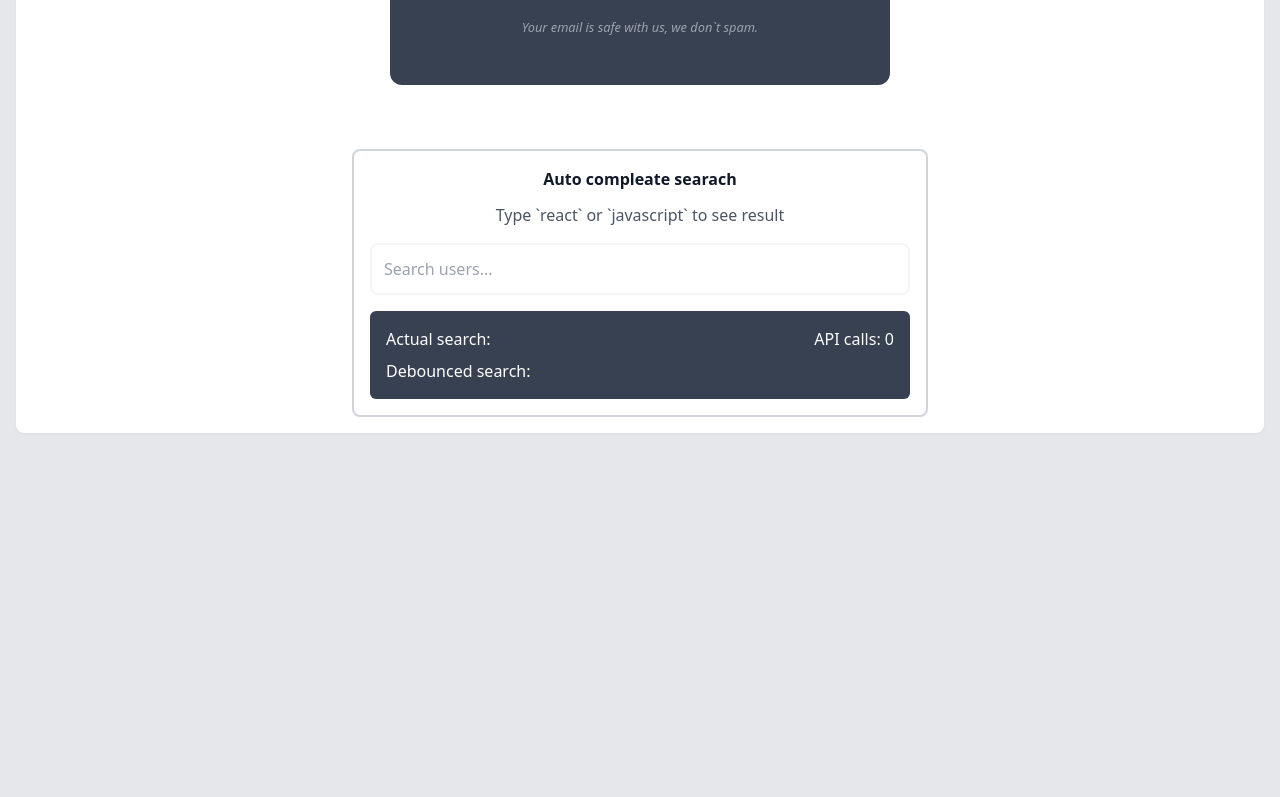
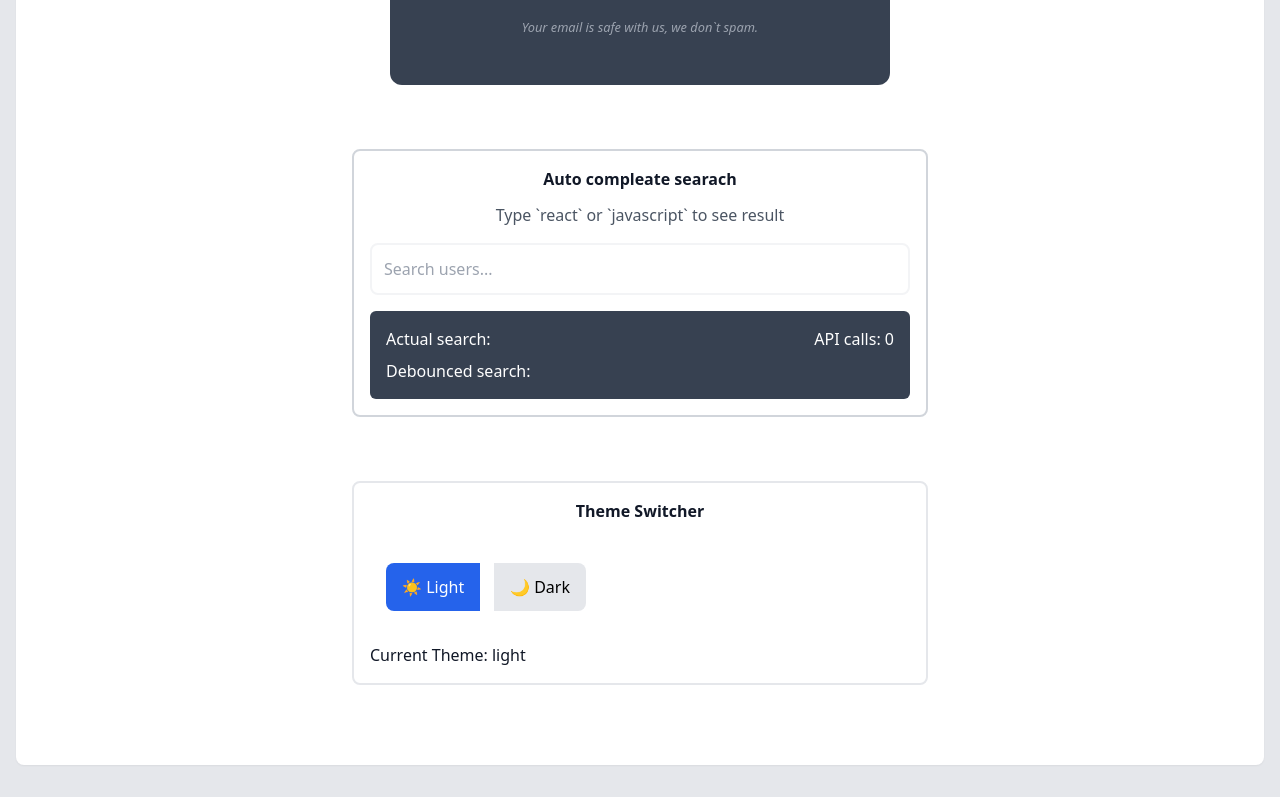
Before and after one commit to szczepanieceryk/daily-coding, a React (Vite) app: page / in a window 1280 px wide. Shown: the part 778-1575 px from the top of the page. Before the commit the page ends 1243 px from the top, so only its background shows below. Built offline with nearby package versions, Linux system fonts and the light colour scheme.

Commit message:
feat(ui): add Theme Switcher as separate component to main layout

```diff
--- a/src/App.tsx
+++ b/src/App.tsx
@@ -4,7 +4,7 @@ import NewsletterForm from './layouts/NewsletterForm';
 import AutoCompleateSearch from './layouts/AutoCompleteSearch';
 import useLocalStorage from './hooks/useLocalStorage';
 import ThemeSwitch from './components/ThemeSwitch';
-// import ThemeSwitcher from './layouts/ThemeSwitcher';
+import ThemeSwitcher from './layouts/ThemeSwitcher';
 const App = () => {
   const handleClick = () => console.log('Button clicked!');
 
@@ -62,7 +62,7 @@ const App = () => {
         {/* Newsletter Form */}
         <NewsletterForm />
         <AutoCompleateSearch />
-        {/* <ThemeSwitcher /> */}
+        <ThemeSwitcher theme={theme} setTheme={setTheme} />
       </div>
     </div>
   );
--- a/src/layouts/ThemeSwitcher.tsx
+++ b/src/layouts/ThemeSwitcher.tsx
@@ -1,35 +1,20 @@
 import React from 'react';
-import useLocalStorage from '../hooks/useLocalStorage';
+import ThemeSwitch from '../components/ThemeSwitch';
+import { ThemeProps } from '../types/types';
+const ThemeSwitcher: React.FC<ThemeProps> = ({ theme, setTheme }) => {
+  // const [theme, setTheme] = useLocalStorage('theme', 'light');
 
-const ThemeSwitcher: React.FC = () => {
-  const [theme, setTheme] = useLocalStorage('theme', 'light');
-
-  const baseClasses = 'rounded-md py-3 px-4';
+  // const baseClasses = 'rounded-md py-3 px-4';
 
   return (
-    <div className="my-[4rem]">
+    <div
+      className={`my-[4rem] p-4 rounded-lg border-2 border-gray-200 ${theme === 'dark' ? 'bg-gray-900 text-white border-gray-100' : 'bg-white text-gray-900'}`}
+    >
       <span className="mb-2 block font-medium text-center">
         <strong>Theme Switcher</strong>
       </span>
-      <div
-        className={`p-4 rounded-md border-2 border-gray-100 ${theme === 'dark' ? 'bg-gray-900 text-white' : 'bg-white text-gray-900'}`}
-      >
-        <div className="my-4 max-w-[200px] flex flex-wrap justify-between">
-          <button
-            onClick={() => setTheme('light')}
-            className={`${baseClasses} ${theme === 'light' ? 'bg-blue-600 text-white' : 'bg-gray-200 text-black'}`}
-          >
-            ☀️ Light
-          </button>
-          <button
-            onClick={() => setTheme('dark')}
-            className={`${baseClasses}  ${theme === 'dark' ? 'bg-blue-600 text-white' : 'bg-gray-200 text-black'}`}
-          >
-            🌙 Dark
-          </button>
-        </div>
-        <span>Current Theme: {theme}</span>
-      </div>
+      <ThemeSwitch theme={theme} setTheme={setTheme} />
+      <span>Current Theme: {theme}</span>
     </div>
   );
 };
--- a/src/types/types.ts
+++ b/src/types/types.ts
@@ -4,4 +4,9 @@ export interface Config {
 
 export type Theme = 'light' | 'dark';
 
+export interface ThemeProps {
+  theme: Theme | string;
+  setTheme: (value: Theme) => void;
+}
+
 export type CharacterRouteParams = { params: { id: string } };
```
